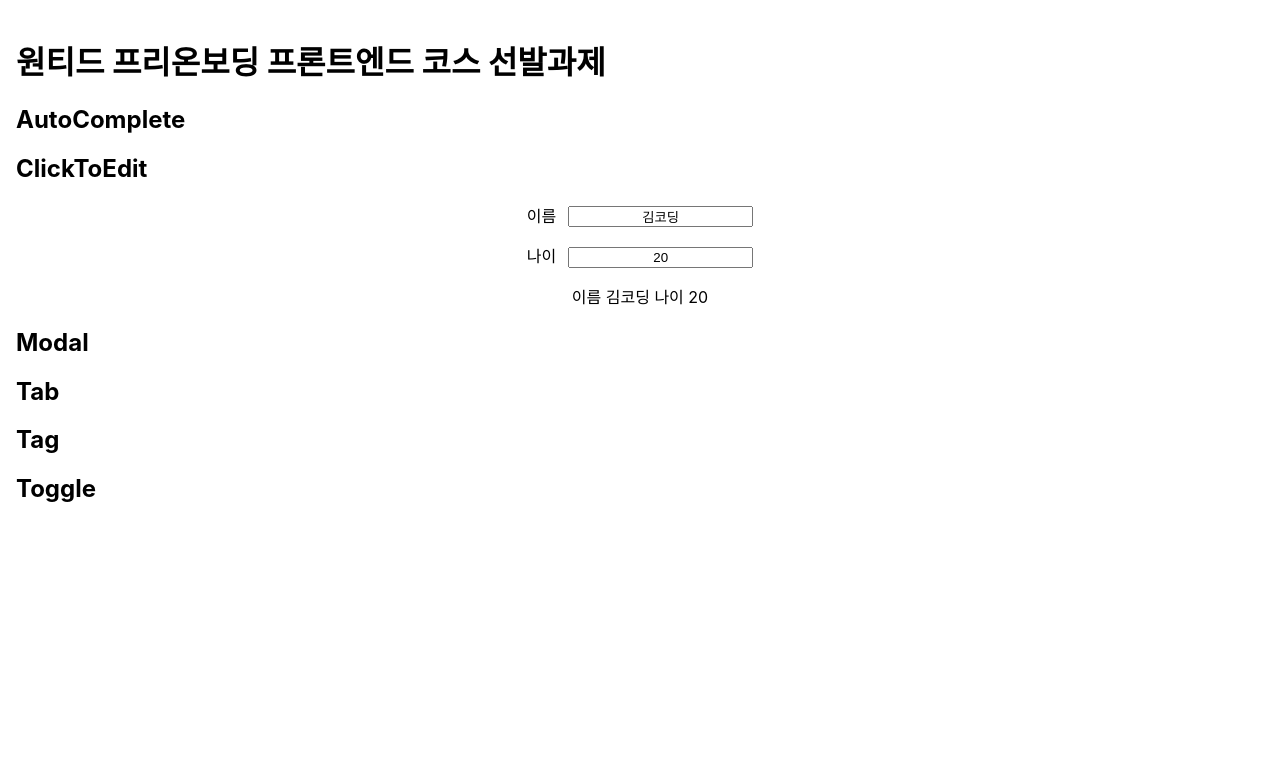
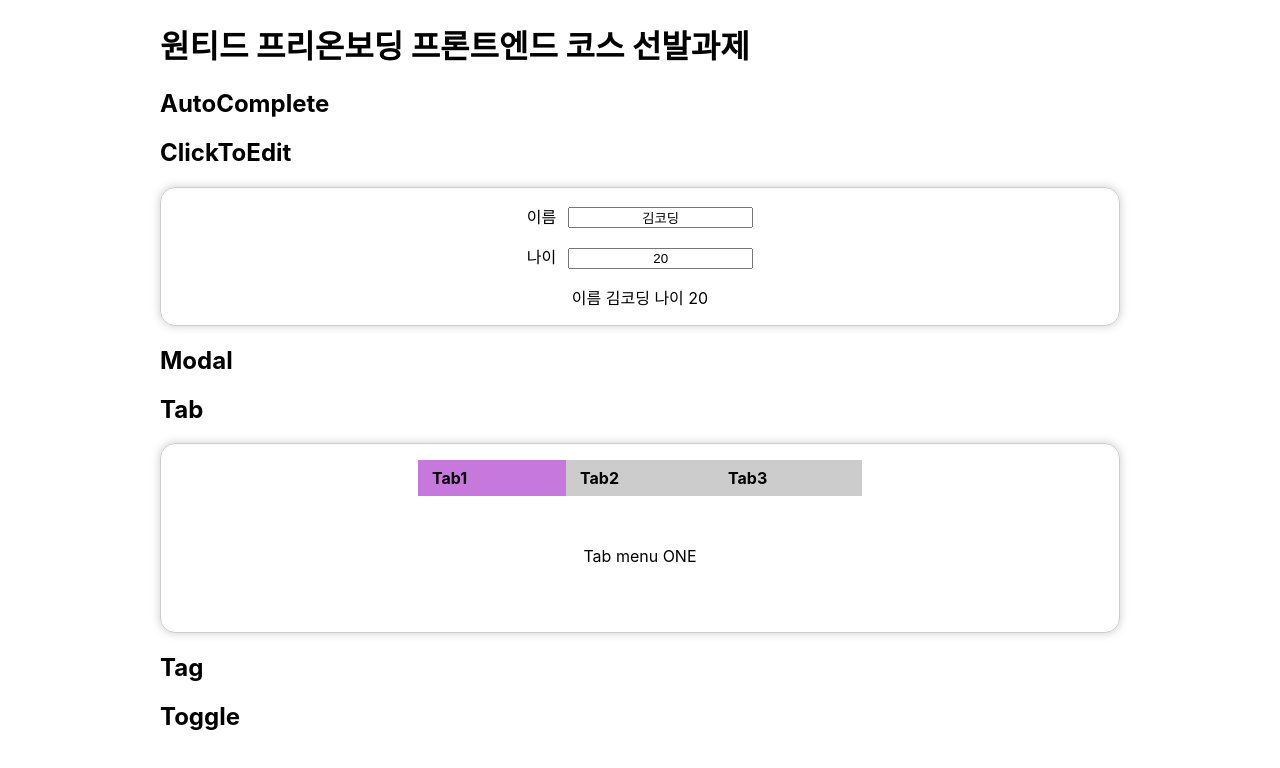
Before and after one commit to hatoba29/wanted_pre_onboarding, a React (Create React App) app: page / in a window 1280 px wide. Shown: the top 768 px of the page. Built offline with nearby package versions, Linux system fonts and the light colour scheme.

Commit message:
Update Tab
- Change appearance of App and view class.

```diff
--- a/src/App.scss
+++ b/src/App.scss
@@ -1,8 +1,14 @@
 .App {
-  padding: 16px;
+  width: 960px;
+  margin: 16px auto;
 }
 
 .view {
+  border: 1px solid #cccccc;
+  border-radius: 15px;
+  box-shadow: 0 0 10px #cccccc;
+  padding: 16px 0;
+
   display: flex;
   flex-direction: column;
   align-items: center;
@@ -27,3 +33,29 @@
     -moz-appearance: textfield;
   }
 }
+
+#tab {
+  .tab-list {
+    display: flex;
+  }
+
+  .tab {
+    width: 120px;
+    padding: 8px 14px;
+    cursor: pointer;
+    font-weight: bold;
+
+    background-color: #cccccc;
+    transition: background-color 0.2s ease-out;
+
+    &.selected {
+      background-color: #c678dd;
+      transition: background-color 0.2s ease-out;
+    }
+  }
+
+  .display {
+    height: 120px;
+    line-height: 120px;
+  }
+}
--- a/src/component/Tab.js
+++ b/src/component/Tab.js
@@ -1,5 +1,39 @@
+import { useState } from "react";
+
 const Tab = () => {
-  return <div id="Tab"></div>;
+  const [tab, setTab] = useState("tab-1");
+  const article = {
+    "tab-1": "Tab menu ONE",
+    "tab-2": "Tab menu TWO",
+    "tab-3": "Tab menu THREE",
+  };
+
+  const update = (e) => {
+    const curTab = e.currentTarget;
+    const prevTab = document.getElementById(tab);
+
+    prevTab.classList.remove("selected");
+    curTab.classList.add("selected");
+
+    setTab(curTab.id);
+  };
+
+  return (
+    <div id="tab" className="view">
+      <div className="tab-list">
+        <div id="tab-1" className="tab selected" onClick={update}>
+          Tab1
+        </div>
+        <div id="tab-2" className="tab" onClick={update}>
+          Tab2
+        </div>
+        <div id="tab-3" className="tab" onClick={update}>
+          Tab3
+        </div>
+      </div>
+      <div className="display">{article[tab]}</div>
+    </div>
+  );
 };
 
 export default Tab;
```
